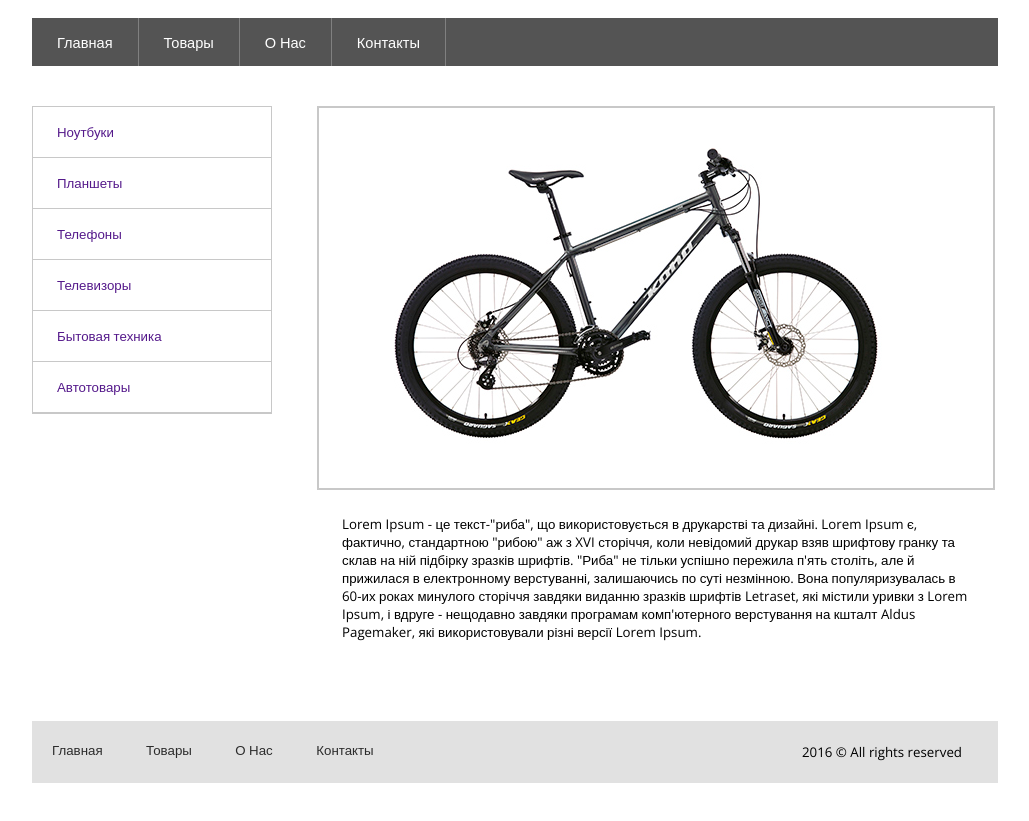
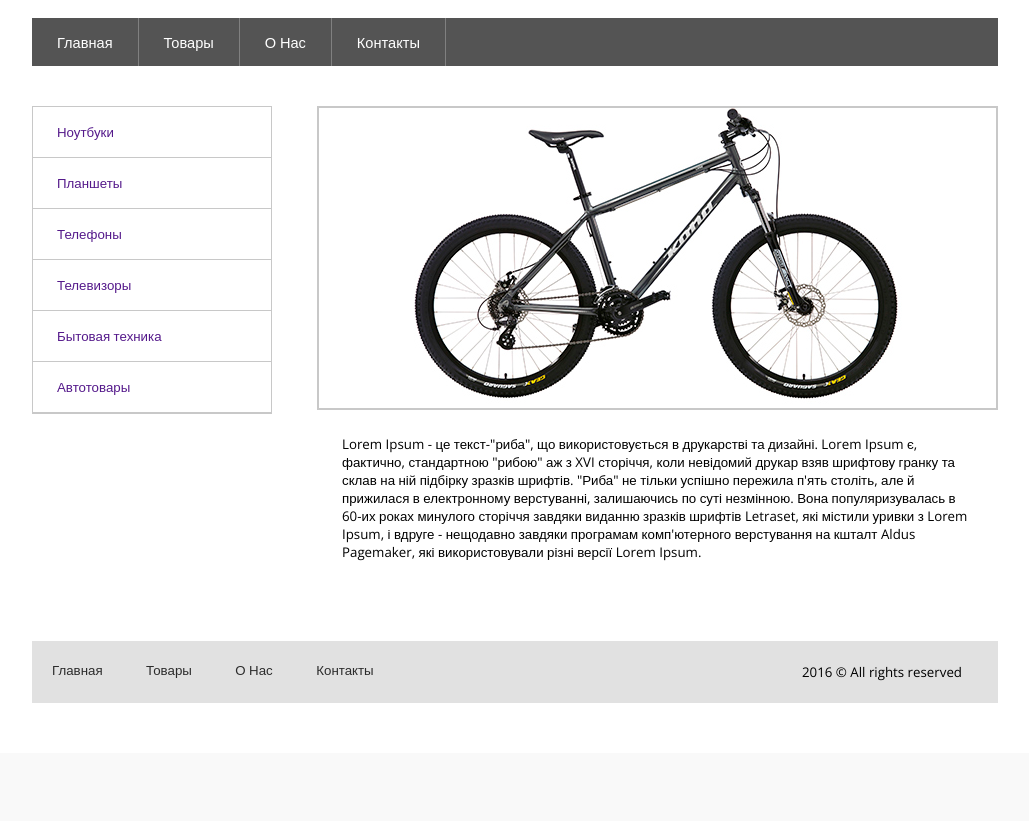
Before and after one commit to LimarenkoDenis/GoForIT_HomeTasks, a plain HTML site: page HomeTask_3/index.html in a window 1280 px wide. Shown: the part 121-942 px from the top of the page, without its empty margins (125-1154 px from the left). After the commit the page ends 874 px from the top, so only its background shows below. Drawn offline with nearby package versions, Linux system fonts and the light colour scheme.

Commit message:
correct content block

```diff
--- a/HomeTask_3/style.css
+++ b/HomeTask_3/style.css
@@ -97,14 +97,16 @@ nav
 /*ОПИСАНИЕ*/
 .main_content
 {
-    float: right;
+    /*float: right;*/
 
     box-sizing: border-box;
-    width: 678px;
+    /*width: 678px;*/
+    overflow: hidden;
 }
 .photo
 {
-    padding: 40px 75px;
+    /*padding: 40px 75px;*/
+    text-align: center;
 
     border: 2px solid #c8c8c8;
 }
--- a/HomeTask_6/css/style.css
+++ b/HomeTask_6/css/style.css
@@ -293,7 +293,8 @@ nav {
   padding: 5px 0 5px 0px;
   /*border: 1px solid #000;*/
   margin-left: 30px;
-  list-style-type: circle;
+  /*list-style-type: disc;*/
+  list-style-image: url(../img/5.png);
 }
 
 
```
